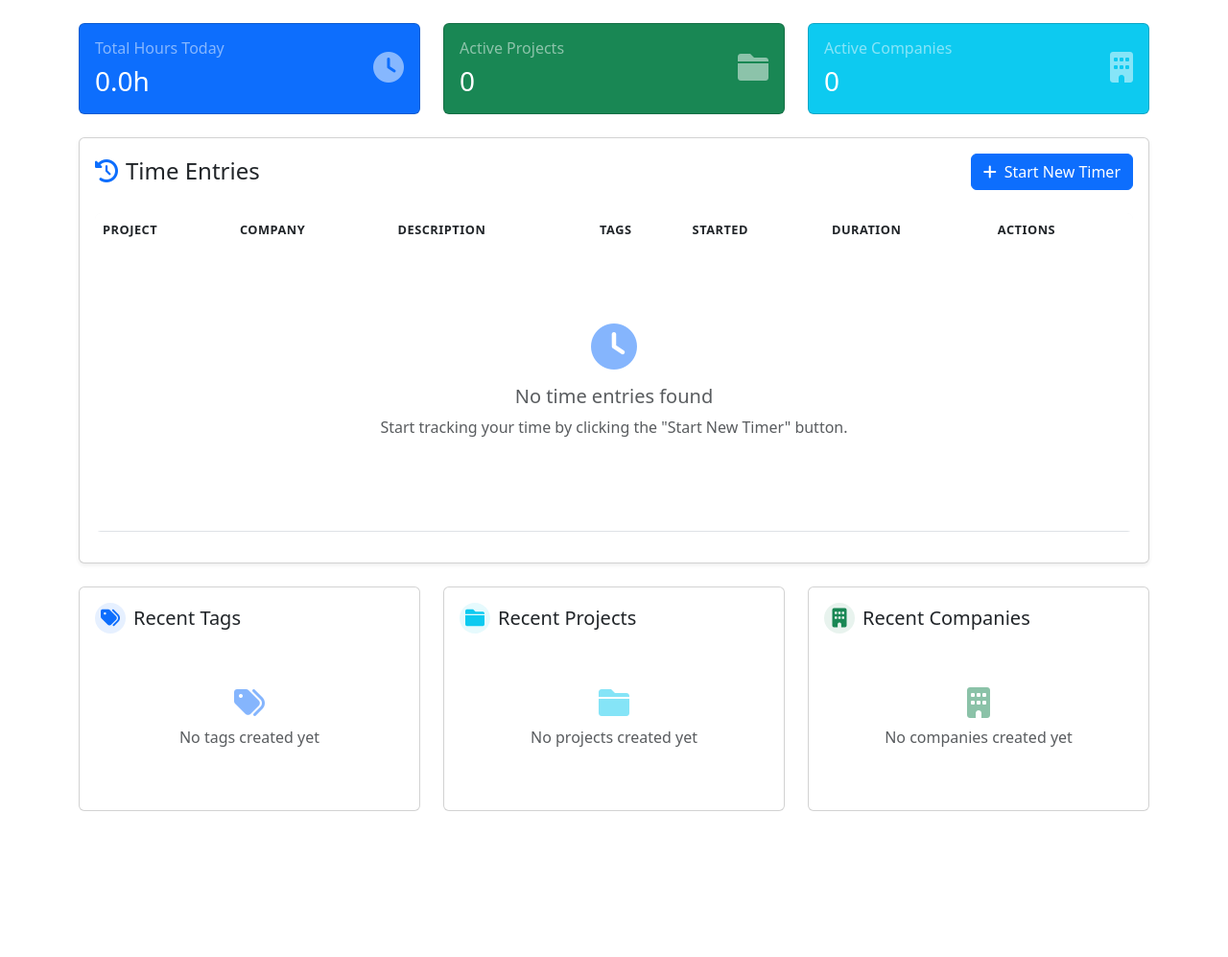
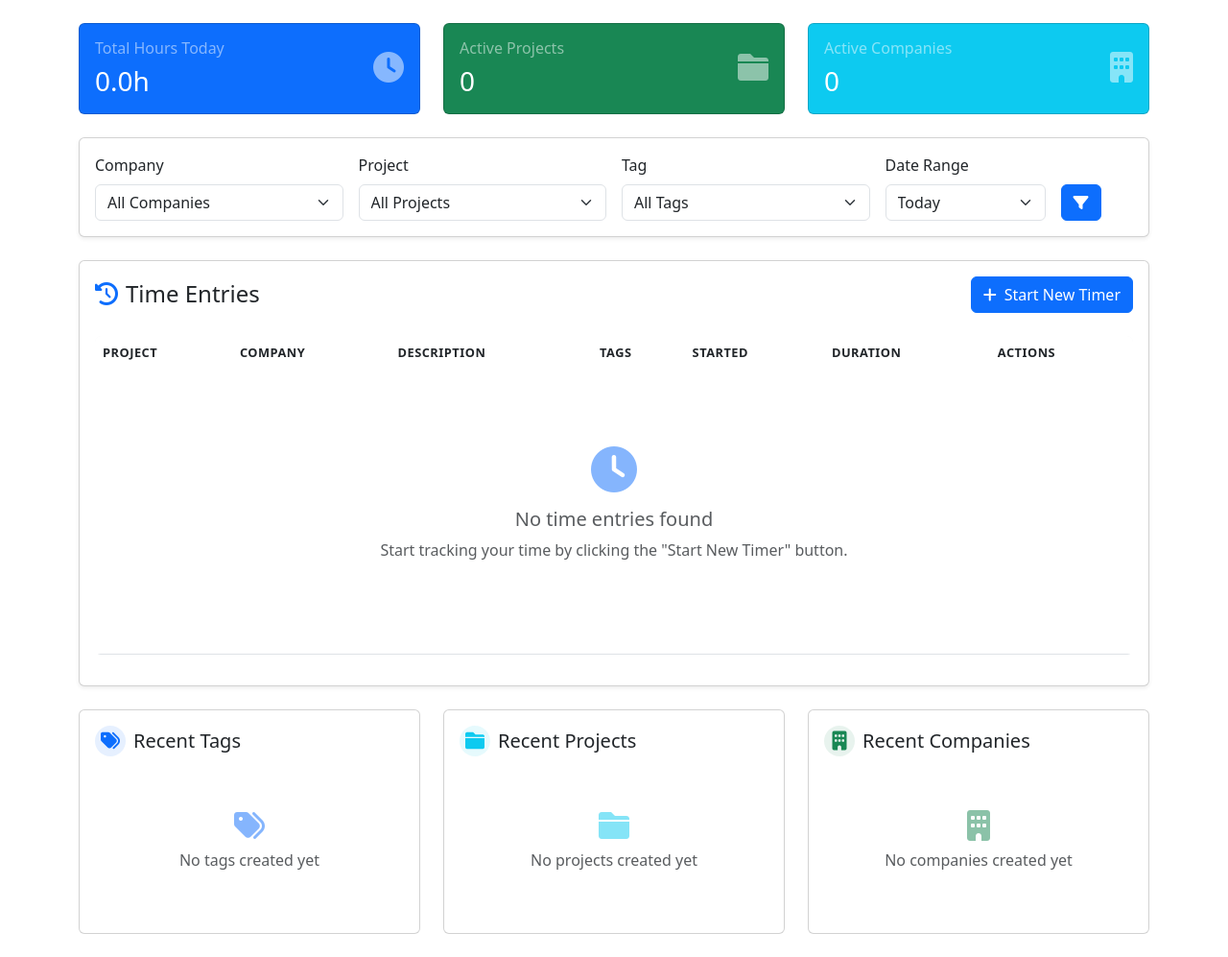
Before and after one commit to pimpalemahesh/time-tracker, a Django app: page / in a window 1280 px wide. Shown: the part 56-1053 px from the top of the page at 96% size. Before the commit the page ends 901 px from the top, so only its background shows below. Run offline with Django 5.2, Linux system fonts and the light colour scheme; data that the repository does not hold is empty; some libraries are stand-ins or nearby versions.

Commit message:
tracker: add filter option and clear filter button

```diff
--- a/timetracker/templates/timetracker/dashboard.html
+++ b/timetracker/templates/timetracker/dashboard.html
@@ -49,6 +49,66 @@
                     </div>
                 </div>
             </div>
+        </div>
+    </div>
+
+    <!-- Add this after the header section and before the time entries table -->
+    <div class="card shadow-sm mb-4">
+        <div class="card-body">
+            <form method="GET" class="row g-3 align-items-end" id="filterForm">
+                <div class="col-md-3">
+                    <label class="form-label">Company</label>
+                    <select name="company" class="form-select select2">
+                        <option value="">All Companies</option>
+                        {% for company in companies %}
+                            <option value="{{ company.id }}" {% if selected_company == company.id|stringformat:"s" %}selected{% endif %}>
+                                {{ company.name }}
+                            </option>
+                        {% endfor %}
+                    </select>
+                </div>
+                <div class="col-md-3">
+                    <label class="form-label">Project</label>
+                    <select name="project" class="form-select select2">
+                        <option value="">All Projects</option>
+                        {% for project in projects %}
+                            <option value="{{ project.id }}" {% if selected_project == project.id|stringformat:"s" %}selected{% endif %}>
+                                {{ project.name }}
+                            </option>
+                        {% endfor %}
+                    </select>
+                </div>
+                <div class="col-md-3">
+                    <label class="form-label">Tag</label>
+                    <select name="tag" class="form-select select2">
+                        <option value="">All Tags</option>
+                        {% for tag in tags %}
+                            <option value="{{ tag.id }}" {% if selected_tag == tag.id|stringformat:"s" %}selected{% endif %}>
+                                {{ tag.name }}
+                            </option>
+                        {% endfor %}
+                    </select>
+                </div>
+                <div class="col-md-2">
+                    <label class="form-label">Date Range</label>
+                    <select name="date_range" class="form-select">
+                        <option value="today" {% if selected_date_range == 'today' %}selected{% endif %}>Today</option>
+                        <option value="week" {% if selected_date_range == 'week' %}selected{% endif %}>This Week</option>
+                        <option value="month" {% if selected_date_range == 'month' %}selected{% endif %}>This Month</option>
+                        <option value="all" {% if selected_date_range == 'all' %}selected{% endif %}>All Time</option>
+                    </select>
+                </div>
+                <div class="col-md-1 d-flex gap-2">
+                    <button type="submit" class="btn btn-primary" title="Apply Filters">
+                        <i class="fas fa-filter"></i>
+                    </button>
+                    {% if has_active_filters %}
+                    <button type="button" class="btn btn-outline-secondary" id="clearFilters" title="Clear Filters">
+                        <i class="fas fa-times"></i>
+                    </button>
+                    {% endif %}
+                </div>
+            </form>
         </div>
     </div>
 
@@ -454,4 +514,18 @@
         letter-spacing: 0.5px;
     }
 </style>
+
+<!-- At the bottom of your template, just before closing body tag -->
+<script>
+    document.addEventListener('DOMContentLoaded', function() {
+        // Clear filters
+        $('#clearFilters').on('click', function(e) {
+            e.preventDefault();
+            e.stopPropagation();
+
+            // Redirect to dashboard
+            window.location.href = "{% url 'dashboard' %}";
+        });
+    });
+</script>
 {% endblock %}
--- a/timetracker/views.py
+++ b/timetracker/views.py
@@ -14,28 +14,65 @@ from django.db.models import Case, When
 # Create your views here.
 
 def dashboard(request):
-    companies = Company.objects.all()
-    projects = Project.objects.all()
-    tags = Tag.objects.all()
-    selected_company = request.GET.get('company')
+    # Get filter parameters with proper type conversion
+    company_id = request.GET.get('company', '')
+    project_id = request.GET.get('project', '')
+    tag_id = request.GET.get('tag', '')
+    date_range = request.GET.get('date_range', 'all')
 
-    if selected_company:
-        time_entries = TimeEntry.objects.filter(
-            company_id=selected_company,
-        ).order_by('-start_time')
-    else:
-        time_entries = TimeEntry.objects.all().order_by('-start_time')
+    print(f"Filters: company={company_id}, project={project_id}, tag={tag_id}, date_range={date_range}")  # Debug print
+
+    # Base queryset
+    time_entries = TimeEntry.objects.all().order_by('-start_time')
+
+    # Apply filters only if they have actual values
+    if company_id and company_id.strip() and company_id.isdigit():
+        time_entries = time_entries.filter(company_id=int(company_id))
+
+    if project_id and project_id.strip() and project_id.isdigit():
+        time_entries = time_entries.filter(project_id=int(project_id))
+
+    if tag_id and tag_id.strip() and tag_id.isdigit():
+        time_entries = time_entries.filter(tags__id=int(tag_id))
+
+    # Date range filter
+    today = timezone.now().date()
+    if date_range and date_range != 'all':
+        if date_range == 'today':
+            time_entries = time_entries.filter(start_time__date=today)
+        elif date_range == 'week':
+            week_start = today - timedelta(days=today.weekday())
+            time_entries = time_entries.filter(start_time__date__gte=week_start)
+        elif date_range == 'month':
+            time_entries = time_entries.filter(
+                start_time__year=today.year,
+                start_time__month=today.month
+            )
+
+    # Check if any filters are active (only if they have actual values)
+    has_active_filters = any([
+        company_id and company_id.strip() and company_id.isdigit(),
+        project_id and project_id.strip() and project_id.isdigit(),
+        tag_id and tag_id.strip() and tag_id.isdigit(),
+        date_range and date_range != 'all'
+    ])
+
+    print(f"Has active filters: {has_active_filters}")  # Debug print
+    print(f"Number of entries: {time_entries.count()}")  # Debug print
 
     context = {
-        'companies': companies,
-        'projects': projects,
-        'tags': tags,
-        'selected_company': selected_company,
         'time_entries': time_entries,
+        'companies': Company.objects.all(),
+        'projects': Project.objects.all(),
+        'tags': Tag.objects.all(),
         'form': TimeEntryForm(),
-        'project_form': ProjectForm(),
-        'company_form': CompanyForm(),
+        'selected_company': company_id if company_id and company_id.isdigit() else '',
+        'selected_project': project_id if project_id and project_id.isdigit() else '',
+        'selected_tag': tag_id if tag_id and tag_id.isdigit() else '',
+        'selected_date_range': date_range if date_range != 'all' else '',
+        'has_active_filters': has_active_filters,
     }
+
     return render(request, 'timetracker/dashboard.html', context)
 
 def start_timer(request):
```
